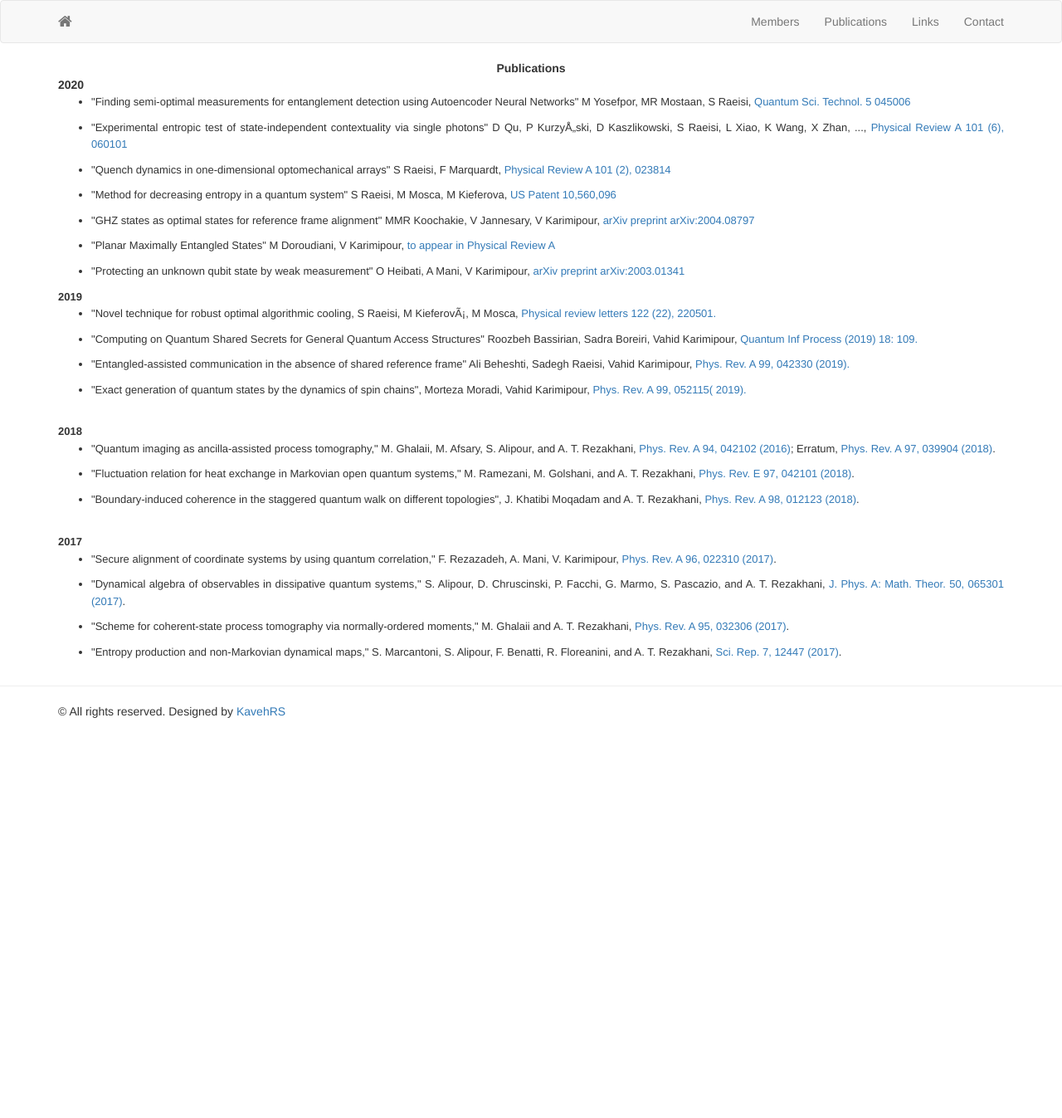
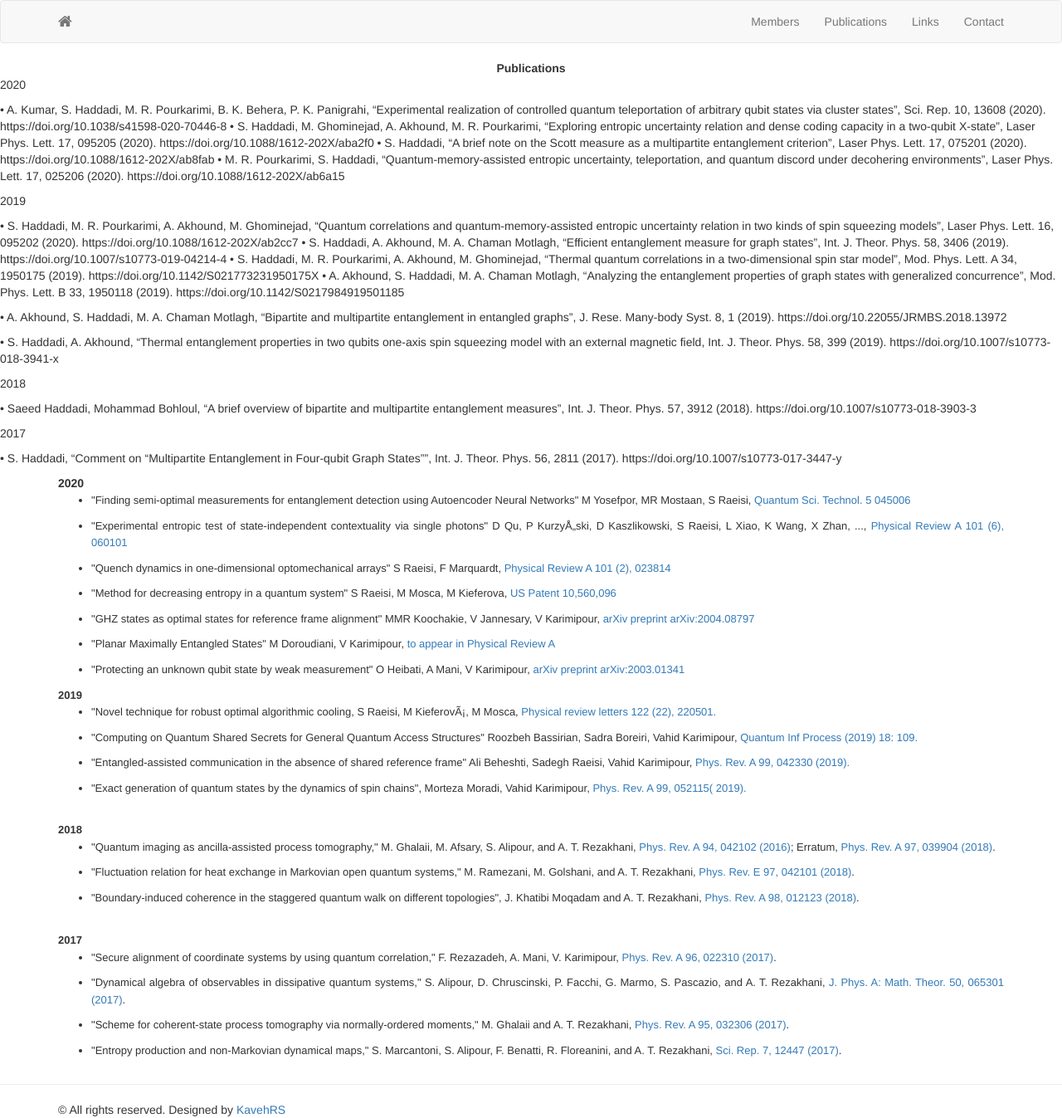
Before and after one commit to ssqig/ssqig.github.io, a Jekyll site: the page built from pulications.md, in a window 1280 px wide. Shown: the whole page at 83% size. Built offline with Jekyll 4.4.1, drawn with Linux system fonts in a browser that asks for light colours; nearby versions of some CDN libraries; before the commit the page ends 900 px from its top, so only the background shows below that.

Commit message:
Update pulications.md

```diff
--- a/pulications.md
+++ b/pulications.md
@@ -3,6 +3,43 @@ layout: page
 title: Publications
 permalink: /publications/
 ---
+
+
+
+
+2020
+
+•	A. Kumar, S. Haddadi, M. R. Pourkarimi, B. K. Behera, P. K. Panigrahi, "Experimental realization of controlled quantum teleportation of arbitrary qubit states via cluster states", Sci. Rep. 10, 13608 (2020). https://doi.org/10.1038/s41598-020-70446-8
+•	S. Haddadi, M. Ghominejad, A. Akhound, M. R. Pourkarimi, "Exploring entropic uncertainty relation and dense coding capacity in a two-qubit X-state", Laser Phys. Lett. 17, 095205 (2020). https://doi.org/10.1088/1612-202X/aba2f0
+•	S. Haddadi, "A brief note on the Scott measure as a multipartite entanglement criterion", Laser Phys. Lett. 17, 075201 (2020). https://doi.org/10.1088/1612-202X/ab8fab
+•	M. R. Pourkarimi, S. Haddadi, "Quantum-memory-assisted entropic uncertainty, teleportation, and quantum discord under decohering environments", Laser Phys. Lett. 17, 025206 (2020). https://doi.org/10.1088/1612-202X/ab6a15
+
+2019
+
+•	S. Haddadi, M. R. Pourkarimi, A. Akhound, M. Ghominejad, "Quantum correlations and quantum-memory-assisted entropic uncertainty relation in two kinds of spin squeezing models", Laser Phys. Lett. 16, 095202 (2020). https://doi.org/10.1088/1612-202X/ab2cc7
+•	S. Haddadi, A. Akhound, M. A. Chaman Motlagh, "Efficient entanglement measure for graph states", Int. J. Theor. Phys. 58, 3406 (2019). https://doi.org/10.1007/s10773-019-04214-4
+•	S. Haddadi, M. R. Pourkarimi, A. Akhound, M. Ghominejad, "Thermal quantum correlations in a two-dimensional spin star model", Mod. Phys. Lett. A 34, 1950175 (2019). https://doi.org/10.1142/S021773231950175X
+•	A. Akhound, S. Haddadi, M. A. Chaman Motlagh, "Analyzing the entanglement properties of graph states with generalized concurrence", Mod. Phys. Lett. B 33, 1950118 (2019). https://doi.org/10.1142/S0217984919501185
+
+•	A. Akhound, S. Haddadi, M. A. Chaman Motlagh, "Bipartite and multipartite entanglement in entangled graphs", J. Rese. Many-body Syst. 8, 1 (2019). https://doi.org/10.22055/JRMBS.2018.13972
+
+•	S. Haddadi, A. Akhound, "Thermal entanglement properties in two qubits one-axis spin squeezing model with an external magnetic field, Int. J. Theor. Phys. 58, 399 (2019). https://doi.org/10.1007/s10773-018-3941-x
+
+2018
+
+•	Saeed Haddadi, Mohammad Bohloul, "A brief overview of bipartite and multipartite entanglement measures", Int. J. Theor. Phys. 57, 3912 (2018). https://doi.org/10.1007/s10773-018-3903-3
+
+
+
+2017
+
+•	S. Haddadi, "Comment on “Multipartite Entanglement in Four-qubit Graph States”", Int. J. Theor. Phys. 56, 2811 (2017). https://doi.org/10.1007/s10773-017-3447-y
+
+
+
+
+
+
 <section id="links">
 	<div class="container">
 
```
